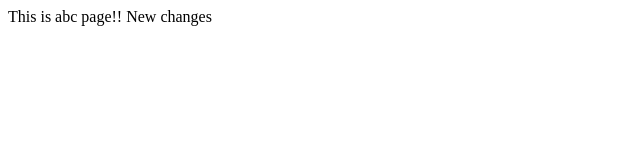
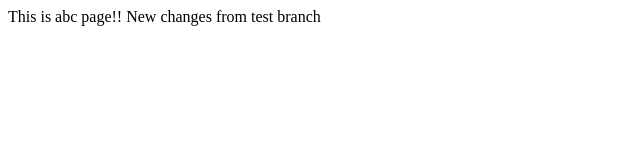
Before and after one commit to asterixsol/devopslnt, a plain HTML site: page abc.html in a window 1280 px wide. Shown: the whole page, without its empty margins (0-640 px from the left). Drawn offline with Linux system fonts and the light colour scheme.

Commit message:
Update abc.html

```diff
--- a/abc.html
+++ b/abc.html
@@ -1,5 +1,5 @@
 <html>
 <body>
-This is abc page!! New changes
+This is abc page!! New changes from test branch
 </body>
 </html>
```
